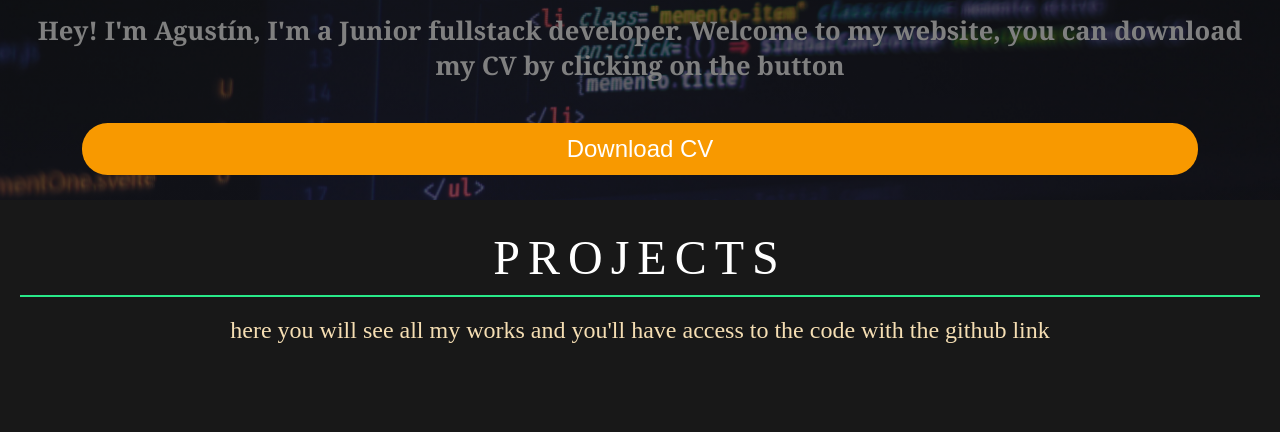
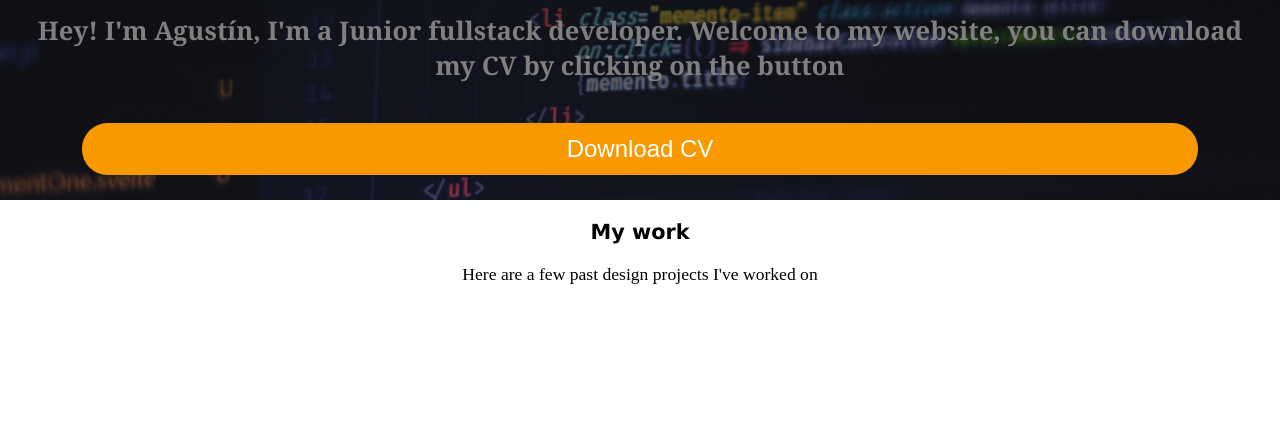
Before and after one commit to agustinservin/portflio, a plain HTML site: page index.html in a window 1280 px wide. Shown: the part 520-952 px from the top of the page. Drawn offline with nearby package versions, Linux system fonts and the light colour scheme.

Commit message:
estructura del portflio seccion 1

```diff
--- a/index.html
+++ b/index.html
@@ -53,9 +53,8 @@
     </section>
     <section class="seccion2">
         <div class="title-projects">
-            <h2>PROJECTS</h2>
-            <div class="underline"></div>
-            <span><p>here you will see all my works and you'll have access to the code with the github link</p></span>
+            <h3>My work</h3>
+            <p>Here are a few past design projects I've worked on</p>
         </div>
         <div class="container-projects">
 
--- a/style.css
+++ b/style.css
@@ -181,23 +181,19 @@ i{
 /*seccion 2*/
 .seccion2{
     min-height: 100vh;
-    background: #181818;
 }
 .title-projects{
     text-align: center;
     padding: 20px;
 }
-.title-projects h2{
-   font-size: 3rem;
-   font-weight: 100;
-   padding: 10px;
-   font-family:'Times New Roman', Times, serif;
-   color: white;
-   letter-spacing: 0.5rem;
+.title-projects h3{
+   font-size: 1.3rem;
+   font-weight: 800;
+   letter-spacing: normal;
+   font-family:Verdana, Geneva, Tahoma, sans-serif;
 }
 .title-projects p{
-    font-size: 1.5rem;
-    color: wheat;
+    font-size: 1.1rem;
     padding: 20px;
 }
 .underline{
```
